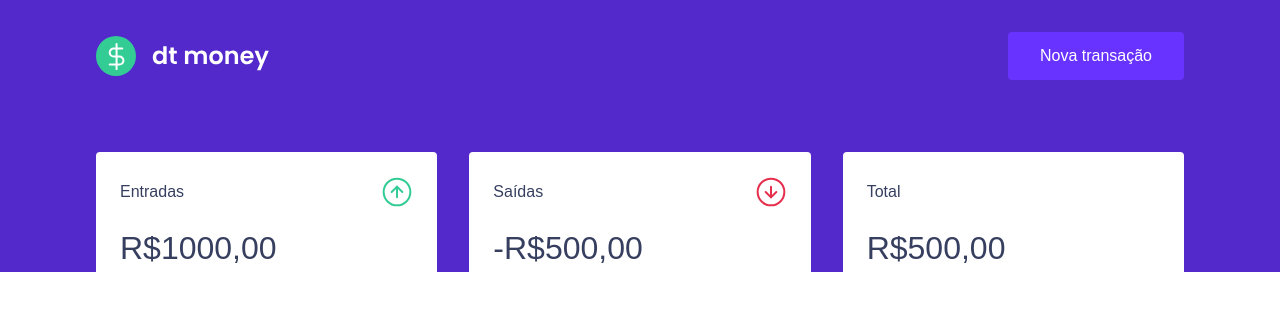
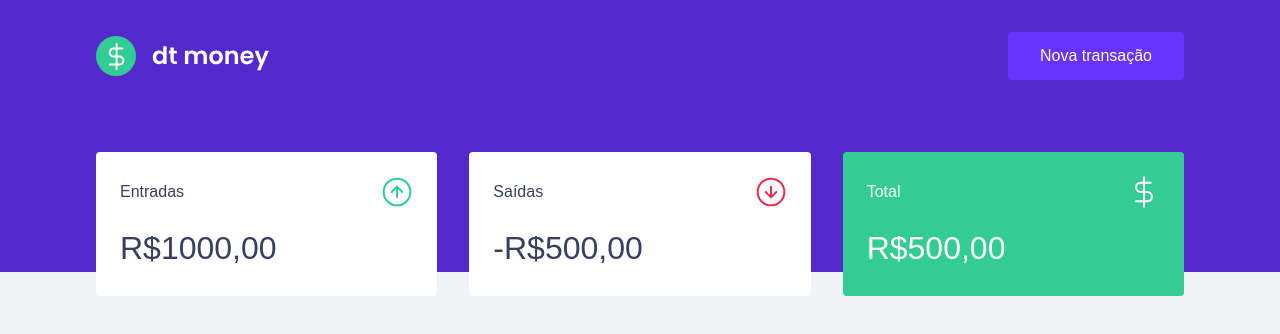
Before and after one commit to Welber33/dtmoney_ignite, a React (Create React App) app: page / in a window 1280 px wide. Shown: the top 334 px of the page. Built offline with nearby package versions, Linux system fonts and the light colour scheme.

Commit message:
Correção de código no style do Summary e global

```diff
--- a/src/styles/global.ts
+++ b/src/styles/global.ts
@@ -33,7 +33,7 @@ export const GlobalStyle = createGlobalStyle`
     }
 
     body {
-        background: var(---background); /*Não funcionou quando chamado a variável background*/
+        background: var(--background);
         -webkit-font-smoothing: antialiased;
     }
 
```
Also changed, not shown: src/components/Summary/styles.ts (+3 -4 lines).
